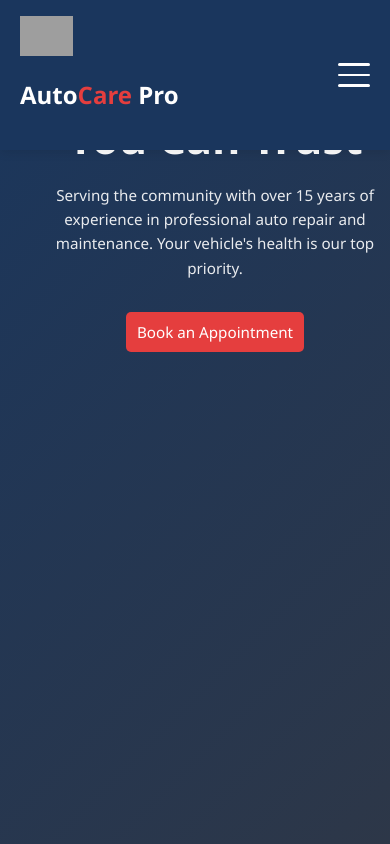
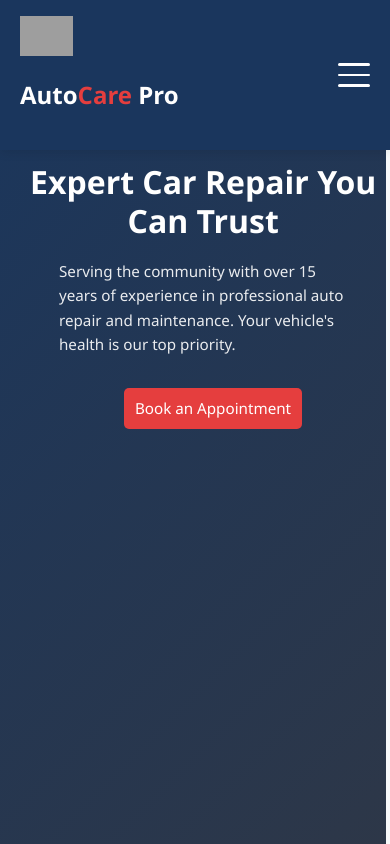
Before and after one commit to yandrew993/autoprocar, a React (Create React App) app: page / in a window 390 px wide. Shown: the top 844 px of the page. Built offline with nearby package versions, Linux system fonts and the light colour scheme; grey boxes are pictures that could not be loaded.

Commit message:
register and login pages

```diff
--- a/src/App.scss
+++ b/src/App.scss
@@ -12,3 +12,7 @@ img {
   max-width: 100%;
   height: auto;
 }
+
+.navbar {
+  margin-bottom: 10px; /* Add space below navbar */
+}
--- a/src/components/Hero.scss
+++ b/src/components/Hero.scss
@@ -2,12 +2,14 @@
   background: linear-gradient(135deg, #1a365d 0%, #2d3748 100%);
   color: white;
   padding: 140px 0 80px;
+  padding-top: 130px; /* Increased top padding for large screens */
   display: flex;
   align-items: center;
   min-height: 100vh;
   height: 100vh;
   box-sizing: border-box;
   overflow: hidden;
+  position: relative;
 }
 
 .hero-inner {
@@ -30,6 +32,7 @@
   margin-bottom: 1rem;
   font-weight: 700;
   line-height: 1.2;
+  padding-top: 10px; /* Additional padding for h1 specifically */
 }
 
 .hero-desc {
@@ -128,11 +131,11 @@
   .hero {
     flex-direction: column;
     text-align: center;
-    padding: 120px 0 40px;
+    padding: 100px 0 40px; /* Reduced bottom padding to maintain height */
     min-height: 100vh;
     height: 100dvh;
     box-sizing: border-box;
-    padding-top: 70px; /* Adjust for fixed navbar height */
+    padding-top: 90px; /* Increased top padding for mobile */
   }
 
   .hero-inner {
@@ -150,6 +153,8 @@
   .hero-content h1 {
     font-size: 2.5rem;
     margin-bottom: 1.2rem;
+    margin-top: 1.2rem;
+    padding-top: 15px; /* Extra padding for h1 on mobile */
   }
 
   .hero-desc {
@@ -177,23 +182,30 @@
 
 @media (max-width: 480px) {
   .hero {
-    padding-top: 60px; /* Slightly less for very small screens */
+    padding-top: 80px; /* Increased for very small screens */
+    margin-right: 4px;
   }
 
   .hero-content h1 {
-    font-size: 2.7rem;
+    font-size: 2.0rem;
     margin-bottom: 1.2rem;
+    padding-top: 120px;
+    margin-right: 6vw;
+    margin-left: 2vw; /* Reduced left margin for better centering */
+    padding-right: 4px;
+    text-align: center;
   }
 
   .hero-desc {
     font-size: 0.95rem;
-    margin-right: 4vw;
-    margin-left: 4vw;
+    padding-right: 8vw;
+    padding-left: 2vw; /* Reduced left margin for better centering */
     max-width: 98vw;
+    text-align: left;
   }
 
   .slideshow-container {
-    height: 140px;
+    height: 180px; /* Slightly increased for better visibility */
     border-radius: 6px;
   }
 }
```
Also changed, not shown: 1 other file (tests, documents, lock files or other folders).
